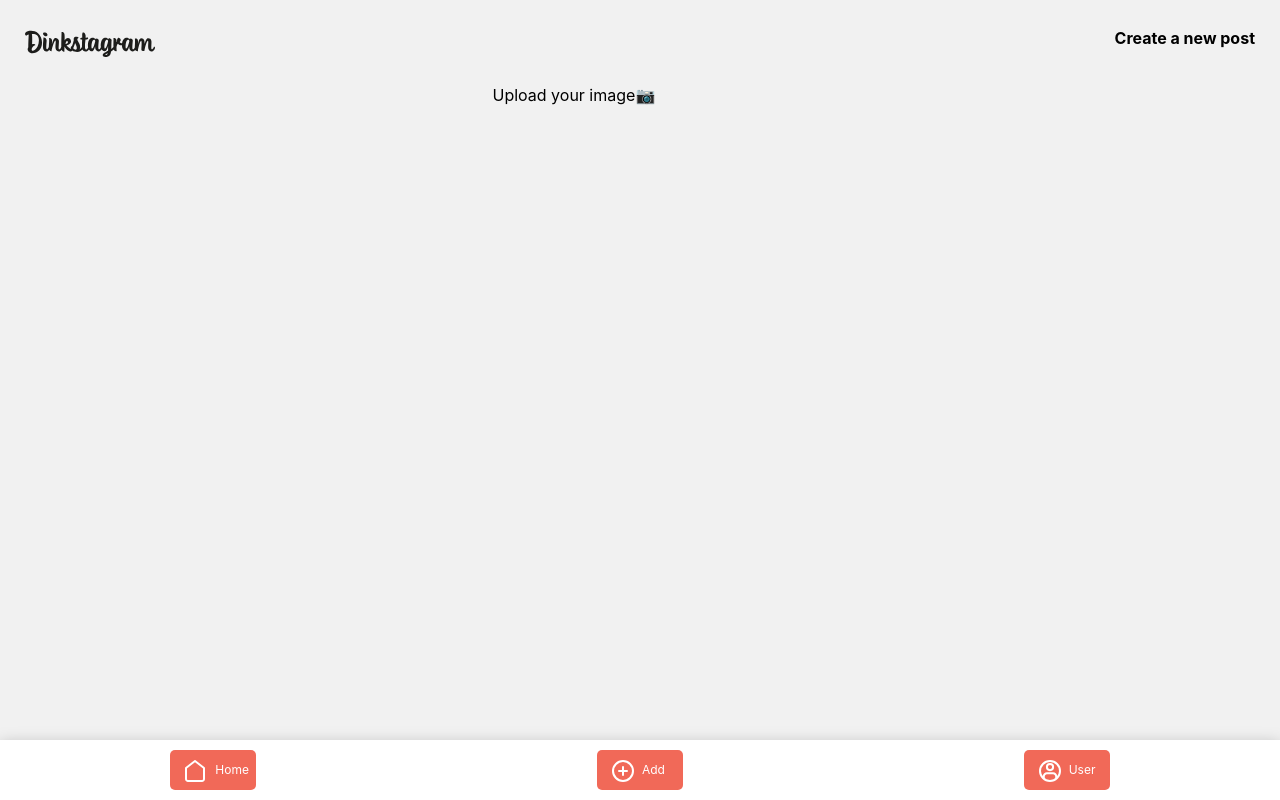
After one commit to nicolasvdsp/IMDstagram, a PHP site: page /add.php in a window 1280 px wide. The commit adds this page. Run offline with PHP 8.4, Linux system fonts and the light colour scheme.

Commit message:
adds the add-post page

```diff
--- /dev/null
+++ b/add.php
@@ -0,0 +1,30 @@
+<!DOCTYPE html>
+<html lang="en">
+<head>
+    <meta charset="UTF-8">
+    <meta http-equiv="X-UA-Compatible" content="IE=edge">
+    <meta name="viewport" content="width=device-width, initial-scale=1.0">
+    <link rel="stylesheet" type="text/css" href="css/reset.css">
+    <link rel="stylesheet" type="text/css" href="css/style.css">
+    <title>Add a post</title>
+</head>
+<body>
+        <div class="header">
+            <img class="logo" src="./assets/logo_dinkstagram.svg" alt="Logo Dinkstagram"/>
+            <p style="font-weight: bold;">Create a new post</p>
+        </div>
+
+        <section class="posts">
+            <div class="post__image">Upload your image📷</div>
+
+        </section>
+
+        <nav class="navbar">
+            <a class="navbar__btn" href="index.php">Home</a>
+            <a class="navbar__btn" href="#">Add</a>
+            <a class="navbar__btn" href="#">User</a>
+
+        </nav>
+
+</body>
+</html>
--- a/css/style.css
+++ b/css/style.css
@@ -1,20 +1,29 @@
+:root {
+    --dinkRed: #f16958;
+    --hoverRed: #c74332;
+}
+
 body {
     background-color: #f1f1f1;
     font-family: -apple-system, BlinkMacSystemFont, 'Segoe UI', Roboto, Oxygen, Ubuntu, Cantarell, 'Open Sans', 'Helvetica Neue', sans-serif;
     padding: 30px 25px 60px 25px;
 }
 
-/* ---- DASHBOARD ----- */
+/* ---- HOMESCREEN ----- */
 .header {
     display: flex;
     justify-content: space-between;
 }
-/* ----- END OF DASHBOARD ----- */
+/* ----- END OF HOMESCREEN ----- */
 
 
 /* ----- POST ----- */
 .posts {
     padding-top: 30px;
+    display: flex;
+    flex-direction: column;
+    align-items: center;
+    justify-content: center;
 }
 .post {
    width: 325px;
@@ -94,14 +103,14 @@ body {
     padding-right: 1em;
     display: flex;
     align-items: center;
-    background-color: #f16958;
+    background-color: var(--dinkRed);
     height: 40px;
     width: 86px;
     color: white;
     transition: 0.1s ease-in-out;
 }
 .navbar__btn:hover {
-    background-color: #c74332;
+    background-color: var(--hoverRed);
     transform: scale(1.05);
 }
 
--- a/index.php
+++ b/index.php
@@ -55,7 +55,7 @@
 
         <nav class="navbar">
             <a class="navbar__btn" href="#">Home</a>
-            <a class="navbar__btn" href="#">Add</a>
+            <a class="navbar__btn" href="add.php">Add</a>
             <a class="navbar__btn" href="#">User</a>
 
         </nav>
```
